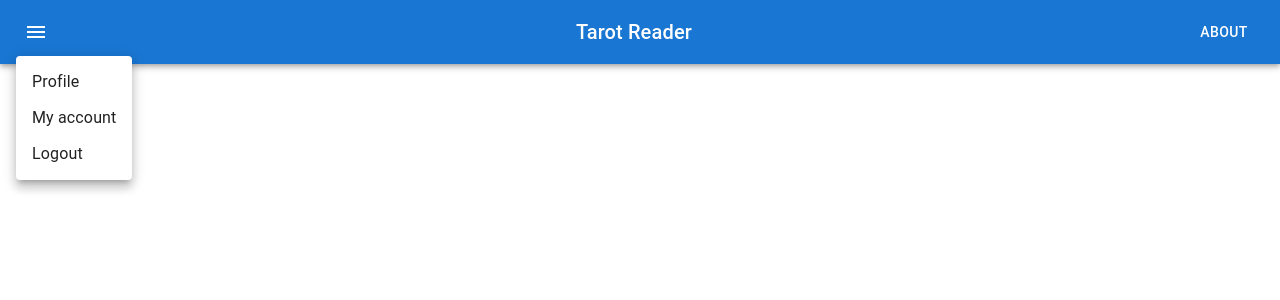
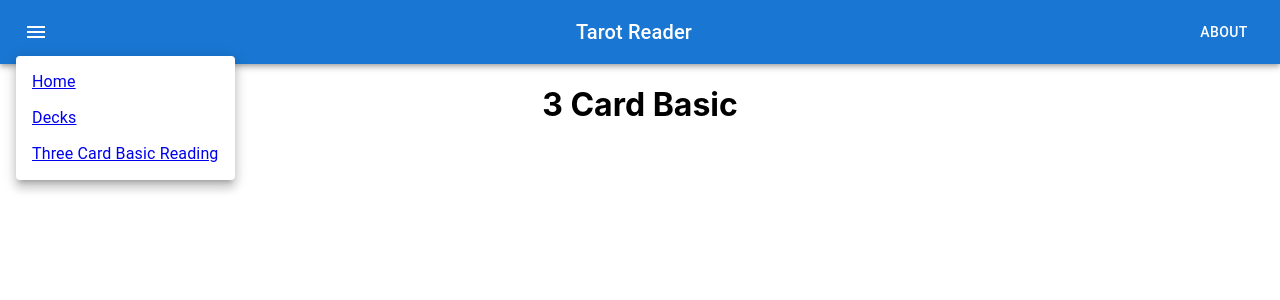
Before and after one commit to shantibetts/tarot-reader, a React (Create React App) app: page /threeCardBasic in a window 1280 px wide. Both pictures are taken after a click on the button "menu". Shown: the top 300 px of the page. Built offline with nearby package versions, Linux system fonts and the light colour scheme; no server answers.

Commit message:
Navigation links working and components displaying properly

```diff
--- a/src/App.js
+++ b/src/App.js
@@ -17,12 +17,12 @@ function App() {
 	}, [])
 	return (
 		<div className="App">
+			<NavBar />
 			<Routes>
 				<Route path="/" element={<Home />} />
 				<Route path="/decks" element={<Decks />} />
-				<Route path="/threecardbasic" element={<ThreeCardBasic />} />
+				<Route path="/threeCardBasic" element={<ThreeCardBasic />} />
 			</Routes>
-			<NavBar />
 		</div>
 	)
 }
--- a/src/Components/Decks.js
+++ b/src/Components/Decks.js
@@ -1,5 +1,9 @@
 const Decks = () => {
-	return <div className="decks"></div>
+	return (
+		<div className="decks">
+			<h1>Decks</h1>
+		</div>
+	)
 }
 
 export default Decks
--- a/src/Components/Home.js
+++ b/src/Components/Home.js
@@ -1,5 +1,9 @@
 const Home = () => {
-	return <div className="home"></div>
+	return (
+		<div className="home">
+			<h1>Welcome!</h1>
+		</div>
+	)
 }
 
 export default Home
--- a/src/Components/NavBar.js
+++ b/src/Components/NavBar.js
@@ -8,6 +8,7 @@ import IconButton from '@mui/material/IconButton'
 import MenuIcon from '@mui/icons-material/Menu'
 import Menu from '@mui/material/Menu'
 import MenuItem from '@mui/material/MenuItem'
+import { Link } from 'react-router-dom'
 
 const NavBar = () => {
 	const [anchorEl, setAnchorEl] = React.useState(null)
@@ -45,9 +46,17 @@ const NavBar = () => {
 							'aria-labelledby': 'basic-button'
 						}}
 					>
-						<MenuItem onClick={handleClose}>Profile</MenuItem>
-						<MenuItem onClick={handleClose}>My account</MenuItem>
-						<MenuItem onClick={handleClose}>Logout</MenuItem>
+						<Link to={'/'}>
+							<MenuItem onClick={handleClose}>Home</MenuItem>
+						</Link>
+						<Link to={'/decks'}>
+							<MenuItem onClick={handleClose}>Decks</MenuItem>
+						</Link>
+						<Link to={'/threecardbasic'}>
+							<MenuItem onClick={handleClose}>
+								Three Card Basic Reading
+							</MenuItem>
+						</Link>
 					</Menu>
 					<Typography variant="h6" component="div" sx={{ flexGrow: 1 }}>
 						Tarot Reader
--- a/src/Components/ThreeCardBasic.js
+++ b/src/Components/ThreeCardBasic.js
@@ -1,5 +1,9 @@
 const ThreeCardBasic = () => {
-	return <div className="threeCardBasic"></div>
+	return (
+		<div className="threeCardBasic">
+			<h1>3 Card Basic</h1>
+		</div>
+	)
 }
 
 export default ThreeCardBasic
```
